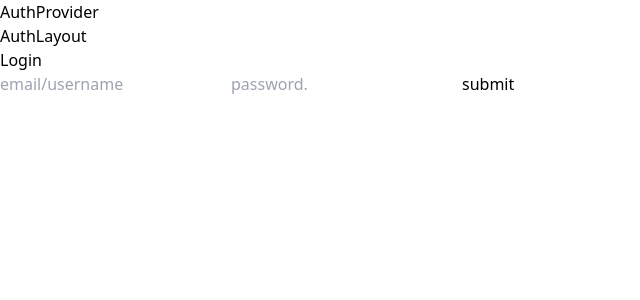
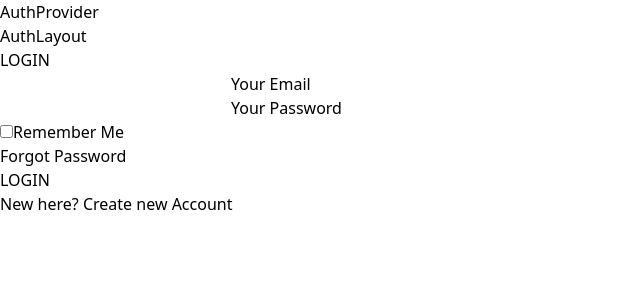
Before and after one commit to FinalProjectYZPIH/FinalProject, a React (Vite) app in the folder client/: page /login in a window 1280 px wide. Shown: the top 300 px of the page, without its empty margins (0-640 px from the left). Built offline with nearby package versions, Linux system fonts and the light colour scheme; no server answers.

Commit message:
startet login / register form

```diff
--- a/client/src/components/Navigation.jsx
+++ b/client/src/components/Navigation.jsx
@@ -1,6 +1,12 @@
+import { Link } from 'react-router-dom';
+
 
 export default function Navigation() {
   return (
-    <div className="bg-red-400">Navigation</div>
+    <>
+      <div className='bg-green-400'>navigation</div>
+      <div className="bg-red-400"><Link to="Login"><button>Login</button></Link></div>
+      <div><Link to="Signup"><button>Sign Up</button></Link></div>
+    </>
   )
 }
--- a/client/src/pages/Login.jsx
+++ b/client/src/pages/Login.jsx
@@ -1,13 +1,49 @@
 
-export default function Login() {
-  return (
-    <div>Login
-      <form action="" method="post">
-      <input type="text" placeholder="email/username"  />
-      <input type="password" placeholder="password." />
-      <button type="button">submit</button>
-      </form>
+// export default function Login() {
+//   return (
+//     <div>Login
+//       <form action="" method="post">
+//       <input type="text" placeholder="email/username"  />
+//       <input type="password" placeholder="password." />
+//       <button type="button">submit</button>
+//       </form>
 
-    </div>
-  )
+//     </div>
+//   )
+// }
+import { Link } from 'react-router-dom';
+import Signup from './Signup.jsx';
+
+const Login = () => {
+    return (
+        <div>
+            <div className="bg-slate-800 border border-slate-400 rounded-md p-8 shadow-lg backdrop-filter backdrop-blur-sm bg-opacity-30 relative">
+                <h1 className="text-4xl text-white-bold text-center mb-6">LOGIN</h1>
+                <form action="">
+                    <div className="relative my-4">
+                        <input type="email" className="block w-72 py-2.3 px-0 text-sm text-white bg-transparent border-0 border-b-2 border-grey-300 appearance-none dark:focus:border-blue-500 focus:outline-none focus:ring-0 focus:text-white focus:border-blue-600" />
+                        <label htmlFor="email" className="absolute text-sm text-white bg-transparent duration-300 transform -translate-y-6 scale-75 top-3 -z-10 origin-[0] peer-focus:left-0 peer-focus:text-blue-600 peer-focus:dark:text-blue-500 peer-placeholder-shown:scale-100 peer-placeholder-shown:translate-y-0 peer-focus:scale-75">Your Email</label>
+                    </div>
+
+                    <div className="relative my-4">
+                        <input type="password" className="block w-72 py-2.3 px-0 text-sm text-white bg-transparent border-0 border-b-2 border-grey-300 appearance-none dark:focus:border-blue-500 focus:outline-none focus:ring-0 focus:text-white focus:border-blue-600" />
+                        <label htmlFor="password" className="absolute text-sm text-white bg-transparent duration-300 transform -translate-y-6 scale-75 top-3 -z-10 origin-[0] peer-focus:left-0 peer-focus:text-blue-600 peer-focus:dark:text-blue-500 peer-placeholder-shown:scale-100 peer-placeholder-shown:translate-y-0 peer-focus:scale-75">Your Password</label>
+                    </div>
+                    <div>
+                        <div>
+                            <input type="checkbox" name="checkbox" id="checkbox" />
+                            <label htmlFor="">Remember Me</label>
+                        </div>
+                        <span>Forgot Password</span>
+                    </div>
+                    <button type="submit">LOGIN</button>
+                    <div>
+                        <span>New here? <Link to='/Signup'>Create new Account</Link> </span>
+                    </div>
+                </form>
+            </div >
+        </div >
+    )
 }
+
+export default Login;
--- a/client/src/pages/Signup.jsx
+++ b/client/src/pages/Signup.jsx
@@ -1,20 +1,27 @@
 
 export default function Signup() {
   return (
-    <div>Signup
-      <form action="">
-        <input type="text" placeholder="firstname"/>
-        <input type="text" placeholder="lastname"/>
-        <input type="text" placeholder="username"/>
-        <input type="email" placeholder="email"/>
-        <input type="email" placeholder="confirm email"/>
-        <input type="date" placeholder="birthday"/>
-        <input type="password" placeholder="password"/>
-        <input type="password" placeholder="confirm password"/>
-        <button type="button">Submit</button>
-      </form>
+    <div>
+      <div className="p-10 m-10 h-screen w-screen-sm bg-slate-800 border border-slate-400 rounded-md p-8 shadow-lg backdrop-filter backdrop-blur-sm bg-opacity-30 relative">
+        <h1 className="text-4xl text-white-bold text-center mb-6">SIGN UP</h1>
+        <form action="">
+          <div relative my-4>
+            <input className="block w-72 py-2.3 px-0 text-sm text-white bg-transparent border-0 border-b-2 border-grey-300 appearance-none dark:focus:border-blue-500 focus:outline-none focus:ring-0 focus:text-white focus:border-blue-600" type="text" placeholder="firstname" />
+            <label htmlFor="firstname" className="absolute text-sm text-white bg-transparent duration-300 transform -translate-y-6 scale-75 top-3 -z-10 origin-[0] peer-focus:left-0 peer-focus:text-blue-600 peer-focus:dark:text-blue-500 peer-placeholder-shown:scale-100 peer-placeholder-shown:translate-y-0 peer-focus:scale-75">firstname</label>
+          </div>
+          <input className="block w-72 py-2.3 px-0 text-sm text-white bg-transparent border-0 border-b-2 border-grey-300 appearance-none dark:focus:border-blue-500 focus:outline-none focus:ring-0 focus:text-white focus:border-blue-600" type="text" placeholder="lastname" />
+          <input className="block w-72 py-2.3 px-0 text-sm text-white bg-transparent border-0 border-b-2 border-grey-300 appearance-none dark:focus:border-blue-500 focus:outline-none focus:ring-0 focus:text-white focus:border-blue-600" type="text" placeholder="username" />
+          <input className="block w-72 py-2.3 px-0 text-sm text-white bg-transparent border-0 border-b-2 border-grey-300 appearance-none dark:focus:border-blue-500 focus:outline-none focus:ring-0 focus:text-white focus:border-blue-600" type="email" placeholder="email" />
+          <input className="block w-72 py-2.3 px-0 text-sm text-white bg-transparent border-0 border-b-2 border-grey-300 appearance-none dark:focus:border-blue-500 focus:outline-none focus:ring-0 focus:text-white focus:border-blue-600" type="email" placeholder="confirm email" />
+          <input className="block w-72 py-2.3 px-0 text-sm text-white bg-transparent border-0 border-b-2 border-grey-300 appearance-none dark:focus:border-blue-500 focus:outline-none focus:ring-0 focus:text-white focus:border-blue-600" type="date" placeholder="birthday" />
+          <input className="block w-72 py-2.3 px-0 text-sm text-white bg-transparent border-0 border-b-2 border-grey-300 appearance-none dark:focus:border-blue-500 focus:outline-none focus:ring-0 focus:text-white focus:border-blue-600" type="password" placeholder="password" />
+          <input className="block w-72 py-2.3 px-0 text-sm text-white bg-transparent border-0 border-b-2 border-grey-300 appearance-none dark:focus:border-blue-500 focus:outline-none focus:ring-0 focus:text-white focus:border-blue-600" type="password" placeholder="confirm password" />
+          <button type="button">Submit</button>
+        </form>
 
 
+      </div>
     </div>
+
   )
 }
```
